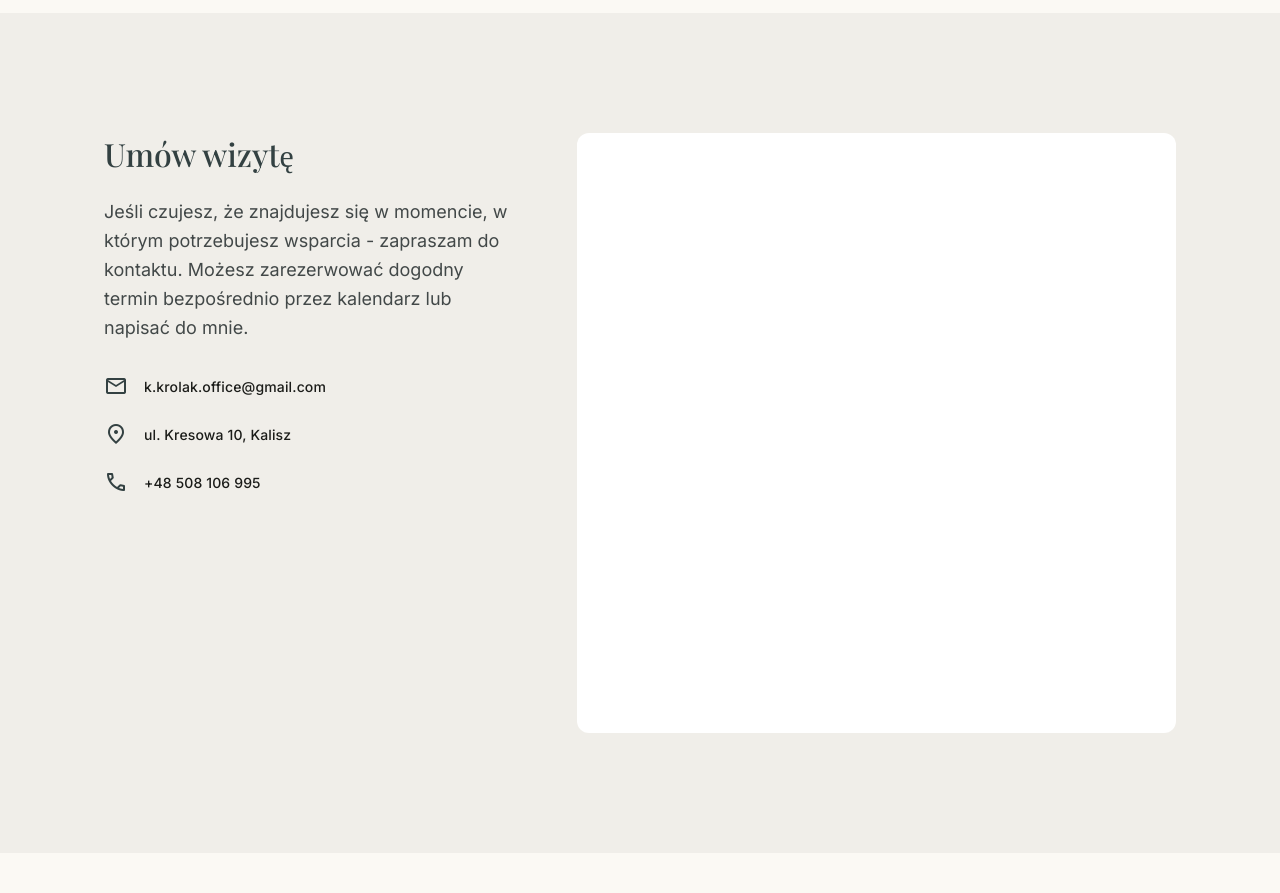
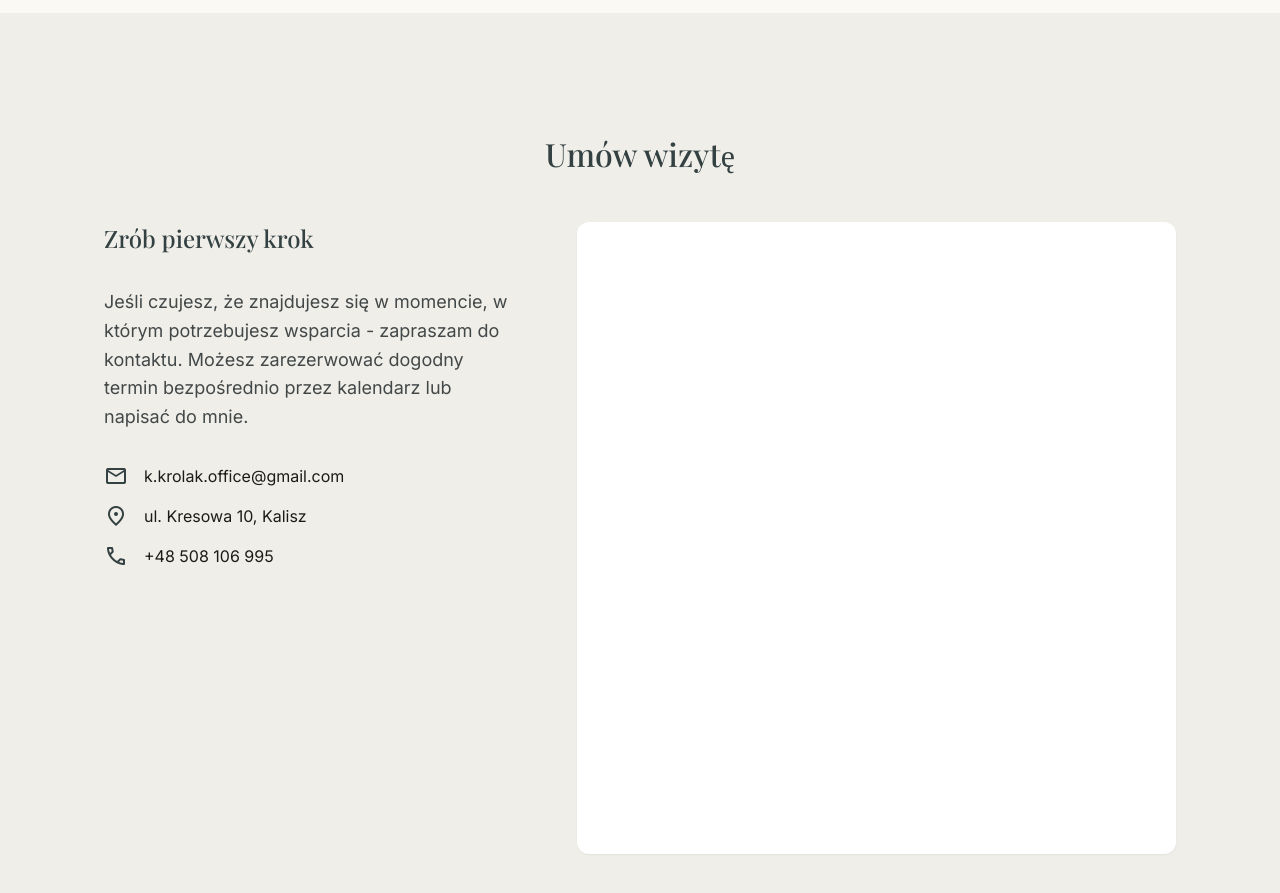
Before and after one commit to RomanGrzelakowski/WebsiteKK, a plain HTML site: page index.html in a window 1280 px wide. Shown: the part 2900-3793 px from the top of the page. Before the commit the page ends 3753 px from the top, so only its background shows below. Drawn offline with nearby package versions, Linux system fonts and the light colour scheme; a script that the page names is missing.

Commit message:
Update index.html

```diff
--- a/index.html
+++ b/index.html
@@ -236,27 +236,19 @@
         </section>
 <section class="py-section-gap-lg bg-surface-container" id="kontakt">
     <div class="px-gutter max-w-container-max-width mx-auto">
-                <div class="grid grid-cols-1 lg:grid-cols-12 gap-16">
-                    <div class="lg:col-span-5">
-                        <h2 class="font-headline-lg text-headline-lg text-primary mb-6">Umów wizytę</h2>
-                        <p class="text-on-surface-variant font-body-lg text-body-lg mb-8">Jeśli czujesz, że znajdujesz się w momencie, w którym potrzebujesz wsparcia - zapraszam do kontaktu. Możesz zarezerwować dogodny termin bezpośrednio przez kalendarz lub napisać do mnie.</p>
-                        <div class="space-y-6">
-                            <div class="flex items-center gap-4 text-on-surface">
-                                <span class="material-symbols-outlined text-primary">mail</span>
-                                <span class="font-label-md text-label-md">k.krolak.office@gmail.com</span>
-                            </div>
-                            <div class="flex items-center gap-4 text-on-surface">
-                                <span class="material-symbols-outlined text-primary">location_on</span>
-                                <span class="font-label-md text-label-md">ul. Kresowa 10, Kalisz</span>
-                            </div>
-                            <div class="flex items-center gap-4 text-on-surface">
-                                <span class="material-symbols-outlined text-primary">call</span>
-                                <span class="font-label-md text-label-md">+48 508 106 995</span>
+        <h2 class="font-headline-lg text-headline-lg text-primary mb-12 text-center">Umów wizytę</h2>
+        <div class="grid grid-cols-1 lg:grid-cols-12 gap-16 items-start">
+            <div class="lg:col-span-5 space-y-8">
+                <h3 class="font-headline-md text-headline-md text-primary">Zrób pierwszy krok</h3>
+                <p class="text-on-surface-variant font-body-lg text-body-lg">Jeśli czujesz, że znajdujesz się w momencie, w którym potrzebujesz wsparcia - zapraszam do kontaktu. Możesz zarezerwować dogodny termin bezpośrednio przez kalendarz lub napisać do mnie.</p>
+                <div class="space-y-4">
+                    <div class="flex items-center gap-4 text-on-surface"><span class="material-symbols-outlined text-primary">mail</span> <span>k.krolak.office@gmail.com</span></div>
+                    <div class="flex items-center gap-4 text-on-surface"><span class="material-symbols-outlined text-primary">location_on</span> <span>ul. Kresowa 10, Kalisz</span></div>
+                    <div class="flex items-center gap-4 text-on-surface"><span class="material-symbols-outlined text-primary">call</span> <span>+48 508 106 995</span></div>
                 </div>
             </div>
-                    </div>
-                    <div class="lg:col-span-7">
-                        <div id="my-cal-inline-60min" style="width:100%; height:600px; overflow:hidden; background:white; border-radius:12px;"></div>
+            <div class="lg:col-span-7 bg-white p-4 rounded-xl shadow-sm min-h-[600px]">
+                <div id="my-cal-inline-60min" style="width:100%; height:600px;"></div>
                 <script type="text/javascript">
                   (function (C, A, L) { let p = function (a, ar) { a.q.push(ar); }; let d = C.document; C.Cal = C.Cal || function () { let cal = C.Cal; let ar = arguments; if (!cal.loaded) { cal.ns = {}; cal.q = cal.q || []; d.head.appendChild(d.createElement("script")).src = A; cal.loaded = true; } if (ar[0] === L) { const api = function () { p(api, arguments); }; const namespace = ar[1]; api.q = api.q || []; if(typeof namespace === "string"){cal.ns[namespace] = cal.ns[namespace] || api;p(cal.ns[namespace], ar);p(cal, ["initNamespace", namespace]);} else p(cal, ar); return;} p(cal, ar); }; })(window, "https://app.cal.com/embed/embed.js", "init");
                   Cal("init", "60min", {origin:"https://app.cal.com"});
```
Lines whose indentation alone changed are shown as unchanged.
